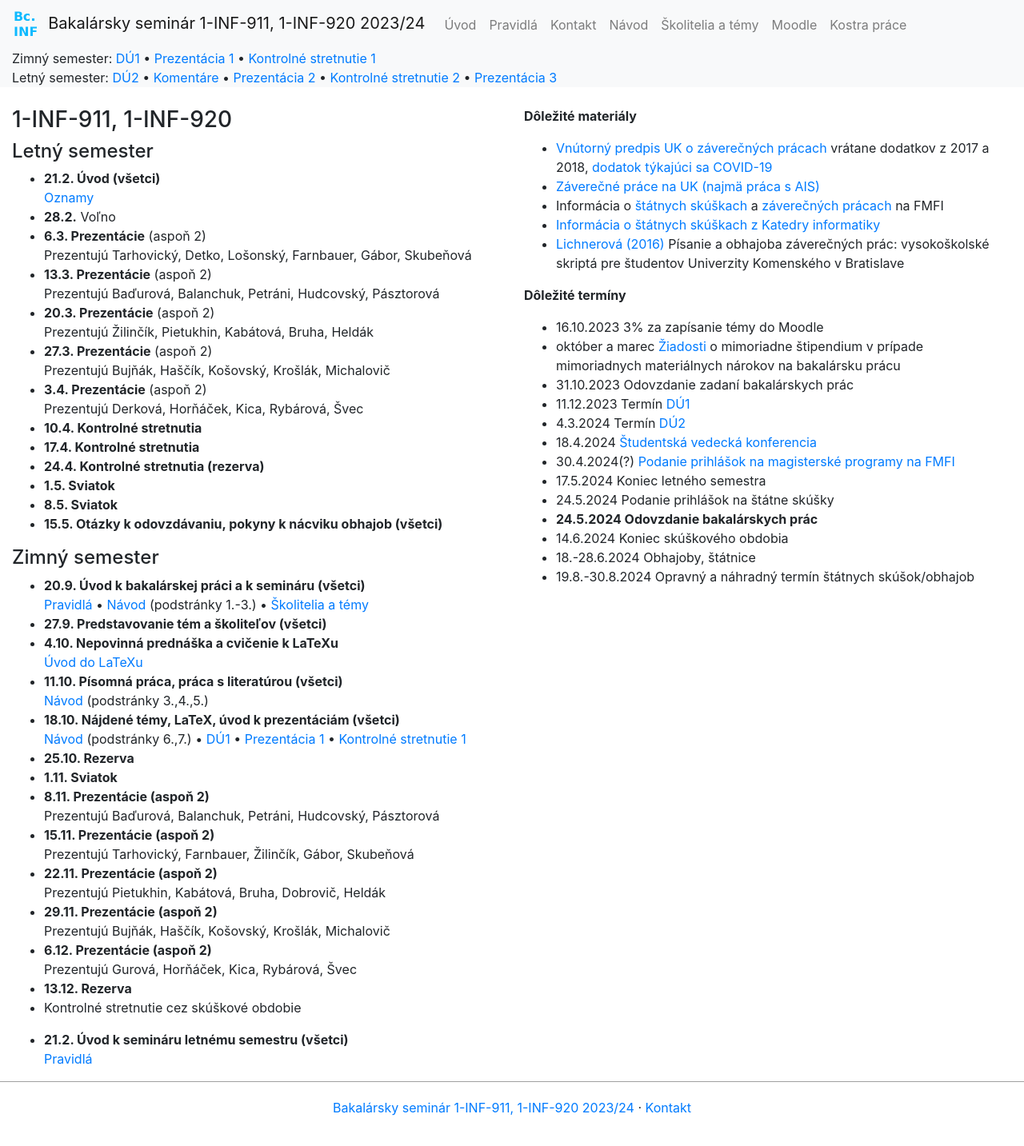
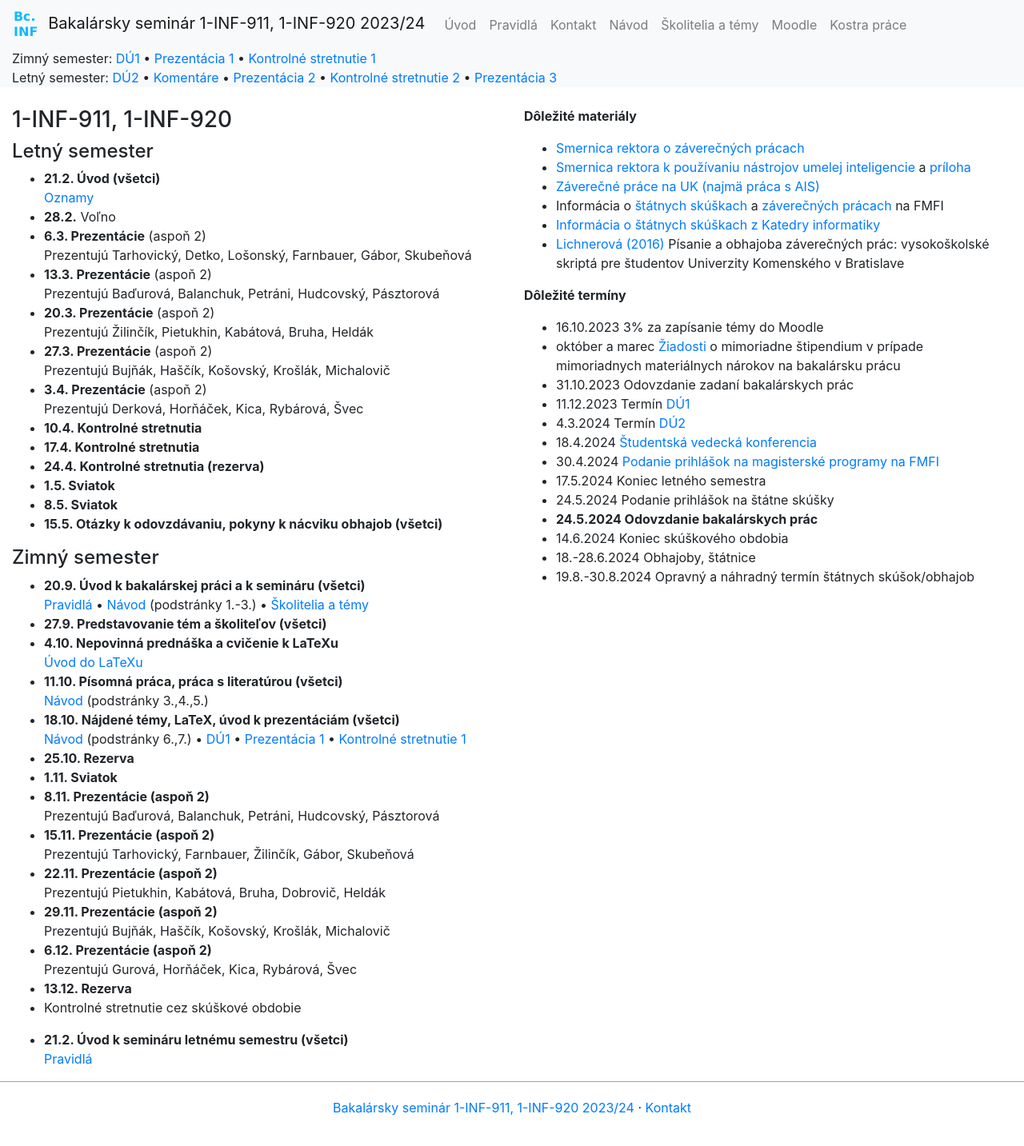
Before and after one commit to bbrejova/bcinf, a Jekyll site: the page built from index.md, in a window 1280 px wide. Shown: the whole page at 80% size. Built offline with Jekyll 4.4.1, drawn with Linux system fonts in a browser that asks for light colours; nearby versions of some CDN libraries.

Commit message:
smernica, zmeny liniek na LS

```diff
--- a/_config.yml
+++ b/_config.yml
@@ -7,12 +7,12 @@
 # TODO: zmenit cislo triedy v moodle podla semestra
 # ZS: 2161 LS: 2784
 # zvycajne zostane rovnake medzi rokmi
-moodle: 2161
+moodle: 2784
 
 # TODO: zmenit podla semestra ZS/LS
 header_pages:
   - index.md
-  - Pravidlá_ZS.md
+  - Pravidlá_LS.md
   - Kontakt.md
   - Návod.md
   - Školitelia.md
--- a/_data/dates.yml
+++ b/_data/dates.yml
@@ -7,7 +7,7 @@
   - 11.12.2023 Termín [DÚ1](./DÚ1.md)
   - 4.3.2024 Termín [DÚ2](./DÚ2.html)
   - 18.4.2024 [Študentská vedecká konferencia](https://zona.fmph.uniba.sk/studentska-vedecka-konferencia/) <!-- (predregistrácia príspevkov 27.3., odovzdanie 3.4.2023) -->
-  - 30.4.2024(?) [Podanie prihlášok na magisterské programy na FMFI](https://fmph.uniba.sk/studium/magisterske-studium/)
+  - 30.4.2024 [Podanie prihlášok na magisterské programy na FMFI](https://fmph.uniba.sk/studium/magisterske-studium/)
   - 17.5.2024 Koniec letného semestra
   - 24.5.2024 Podanie prihlášok na štátne skúšky
   - **24.5.2024 Odovzdanie bakalárskych prác**
--- a/_data/materials.yml
+++ b/_data/materials.yml
@@ -1,12 +1,9 @@
 materials: |
   **Dôležité materiály**
 
-  - [Vnútorný predpis UK o záverečných
-    prácach](https://uniba.sk/fileadmin/ruk/legislativa/2018/Vp_2018_07.pdf)
-    vrátane dodatkov z 2017 a 2018, [dodatok týkajúci sa
-    COVID-19](https://uniba.sk/fileadmin/ruk/legislativa/2020/Vp_2020_05.pdf)
-  - [Záverečné práce na UK (najmä práca s
-    AIS)](https://uniba.sk/o-univerzite/fakulty-a-dalsie-sucasti/cit/citps/ais/zaverecne-prace/)
+  - [Smernica rektora o záverečných prácach](https://uniba.sk/fileadmin/ruk/legislativa/2023/Vp_2023_32.pdf)
+  - [Smernica rektora k používaniu nástrojov umelej inteligencie](https://uniba.sk/fileadmin/ruk/ovv/2024/smernica_rektora_AI.pdf) a [príloha](https://uniba.sk/fileadmin/ruk/ovv/2024/Odporucane_sposoby_citovania_vystupov_alebo_pouzitia_generativnej_umelej_inteligencie_na_Univerzite_Komenskeho_v_Bratislave1.pdf)
+  - [Záverečné práce na UK (najmä práca s AIS)](https://uniba.sk/o-univerzite/rektorat-uk/cit/citps/ais/zaverecne-prace/)
   - Informácia o [štátnych
     skúškach](https://zona.fmph.uniba.sk/studenti-a-studium/statne-skusky-a-obhajoby/)
     a [záverečných
```
